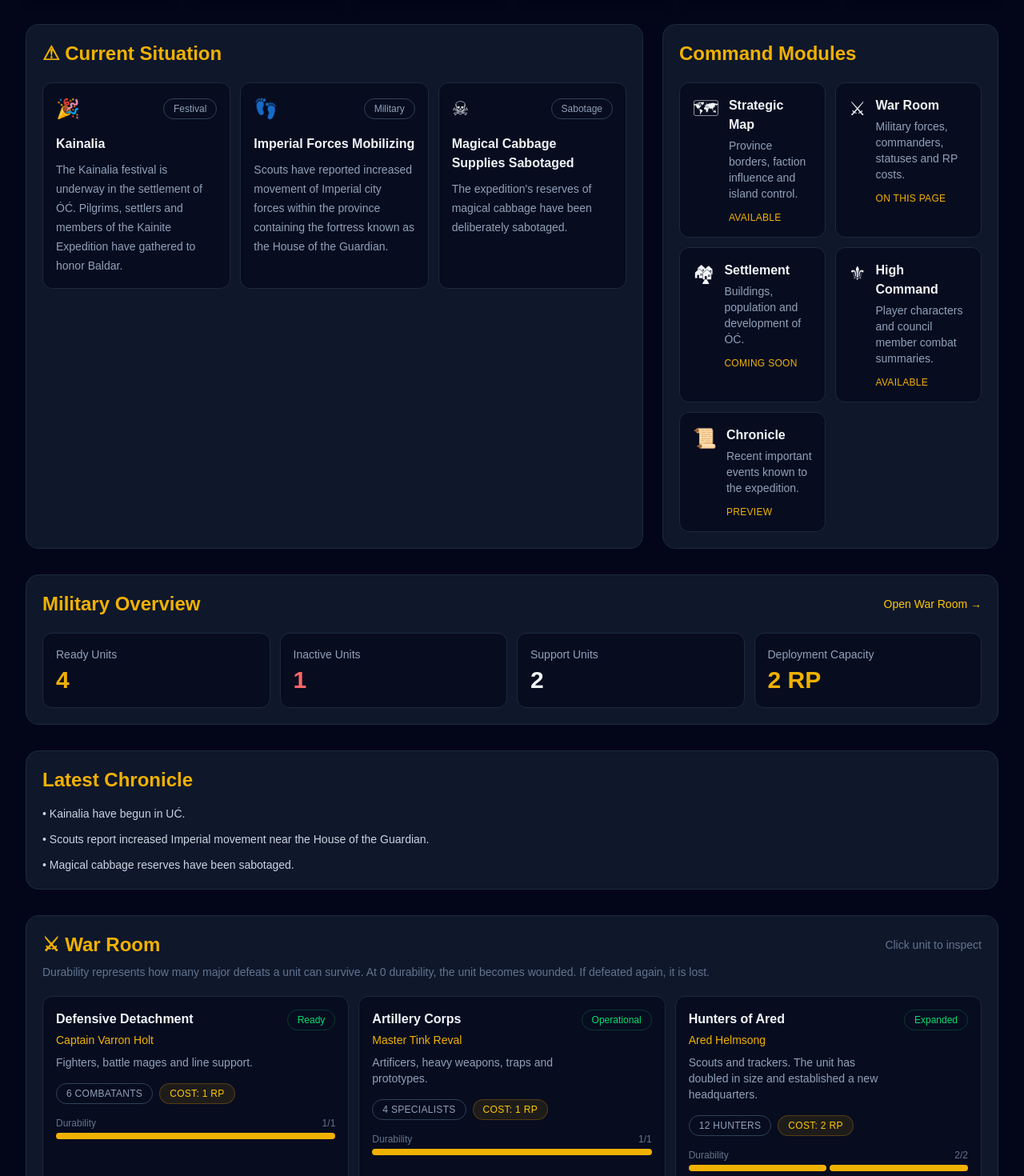
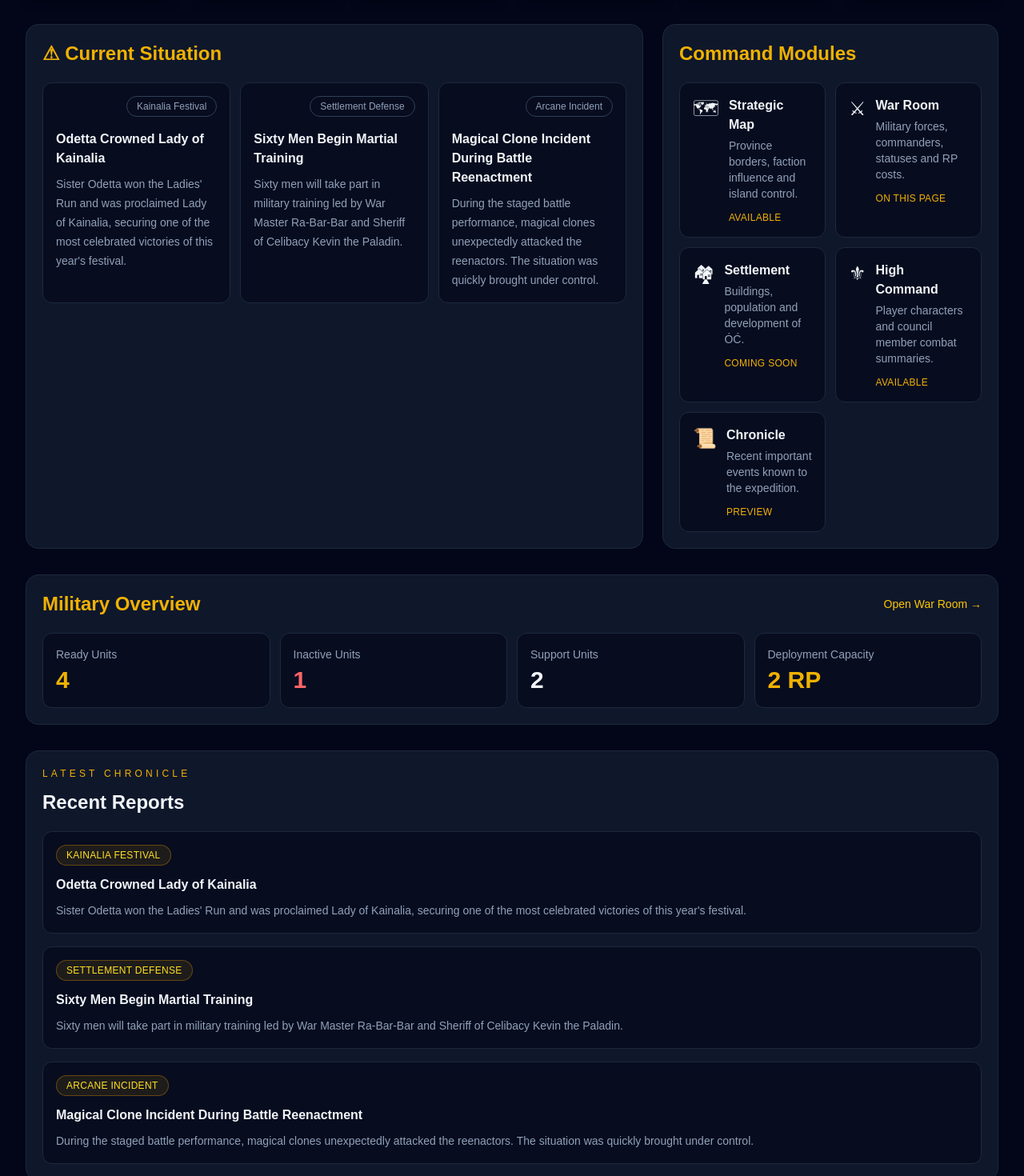
Before and after one commit to Azzimo-dnd/nattau-command, a Next.js app: page / in a window 1280 px wide. Shown: the part 640-2110 px from the top of the page at 80% size. Built offline with nearby package versions, Linux system fonts and the light colour scheme.

Commit message:
feat: interactive map 3

```diff
--- a/components/ChroniclePreview.tsx
+++ b/components/ChroniclePreview.tsx
@@ -1,19 +1,37 @@
-const entries = [
-  "Kainalia have begun in UĆ.",
-  "Scouts report increased Imperial movement near the House of the Guardian.",
-  "Magical cabbage reserves have been sabotaged.",
-];
+import { latestChronicleEntries } from "./chronicle/chronicleData";
 
 export function ChroniclePreview() {
   return (
-    <section id="chronicle" className="rounded-2xl border border-slate-800 bg-slate-900 p-5">
-      <h2 className="mb-4 text-2xl font-bold text-yellow-500">
+    <section
+      id="chronicle"
+      className="rounded-2xl border border-slate-800 bg-slate-900 p-5"
+    >
+      <p className="text-xs uppercase tracking-[0.35em] text-yellow-500">
         Latest Chronicle
+      </p>
+
+      <h2 className="mt-3 text-2xl font-bold text-slate-100">
+        Recent Reports
       </h2>
 
-      <div className="space-y-3 text-sm text-slate-300">
-        {entries.map((entry) => (
-          <p key={entry}>• {entry}</p>
+      <div className="mt-5 space-y-4">
+        {latestChronicleEntries.map((entry) => (
+          <article
+            key={entry.title}
+            className="rounded-xl border border-slate-800 bg-slate-950/60 p-4"
+          >
+            <div className="flex flex-wrap items-center gap-2">
+              <span className="rounded-full border border-yellow-600/40 bg-yellow-500/10 px-3 py-1 text-xs uppercase tracking-wide text-yellow-300">
+                {entry.type}
+              </span>
+            </div>
+
+            <h3 className="mt-3 font-bold text-slate-100">{entry.title}</h3>
+
+            <p className="mt-2 text-sm leading-6 text-slate-400">
+              {entry.description}
+            </p>
+          </article>
         ))}
       </div>
     </section>
--- a/components/SituationPanel.tsx
+++ b/components/SituationPanel.tsx
@@ -1,26 +1,4 @@
-const situation = [
-  {
-    type: "Festival",
-    icon: "🎉",
-    title: "Kainalia",
-    description:
-      "The Kainalia festival is underway in the settlement of ÓĆ. Pilgrims, settlers and members of the Kainite Expedition have gathered to honor Baldar.",
-  },
-  {
-    type: "Military",
-    icon: "👣",
-    title: "Imperial Forces Mobilizing",
-    description:
-      "Scouts have reported increased movement of Imperial city forces within the province containing the fortress known as the House of the Guardian.",
-  },
-  {
-    type: "Sabotage",
-    icon: "☠",
-    title: "Magical Cabbage Supplies Sabotaged",
-    description:
-      "The expedition's reserves of magical cabbage have been deliberately sabotaged.",
-  },
-];
+import { latestChronicleEntries } from "./chronicle/chronicleData";
 
 export function SituationPanel() {
   return (
@@ -30,19 +8,21 @@ export function SituationPanel() {
       </h2>
 
       <div className="grid gap-3 md:grid-cols-3">
-        {situation.map((event) => (
+        {latestChronicleEntries.map((event) => (
           <div
             key={event.title}
             className="rounded-xl border border-slate-800 bg-slate-950/60 p-4"
           >
             <div className="flex items-center justify-between gap-3">
               <span className="text-2xl">{event.icon}</span>
+
               <span className="rounded-full border border-slate-700 px-3 py-1 text-xs text-slate-400">
                 {event.type}
               </span>
             </div>
 
             <h3 className="mt-4 font-bold text-slate-100">{event.title}</h3>
+
             <p className="mt-2 text-sm leading-6 text-slate-400">
               {event.description}
             </p>
--- /dev/null
+++ b/components/chronicle/chronicleData.ts
@@ -0,0 +1,26 @@
+export type ChronicleEntry = {
+  title: string;
+  type: string;
+  description: string;
+};
+
+export const latestChronicleEntries: ChronicleEntry[] = [
+  {
+    title: "Odetta Crowned Lady of Kainalia",
+    type: "Kainalia Festival",
+    description:
+      "Sister Odetta won the Ladies' Run and was proclaimed Lady of Kainalia, securing one of the most celebrated victories of this year's festival.",
+  },
+  {
+    title: "Sixty Men Begin Martial Training",
+    type: "Settlement Defense",
+    description:
+      "Sixty men will take part in military training led by War Master Ra-Bar-Bar and Sheriff of Celibacy Kevin the Paladin.",
+  },
+  {
+    title: "Magical Clone Incident During Battle Reenactment",
+    type: "Arcane Incident",
+    description:
+      "During the staged battle performance, magical clones unexpectedly attacked the reenactors. The situation was quickly brought under control.",
+  },
+];
--- a/components/military/militaryData.ts
+++ b/components/military/militaryData.ts
@@ -5,6 +5,7 @@ export type MilitaryStatus =
   | "Inactive"
   | "Garrisoned"
   | "Supporting"
+  | "On Mission"
   | "Wounded";
 
 export type Headquarters =
@@ -70,7 +71,7 @@ export const militaryUnits: MilitaryUnit[] = [
     commander: "Ared Helmsong",
     size: "12 hunters",
     cost: "2 RP",
-    status: "Expanded",
+    status: "On Mission",
     detail:
       "Scouts and trackers. The unit has doubled in size and established a new headquarters.",
     durability: 2,
```
